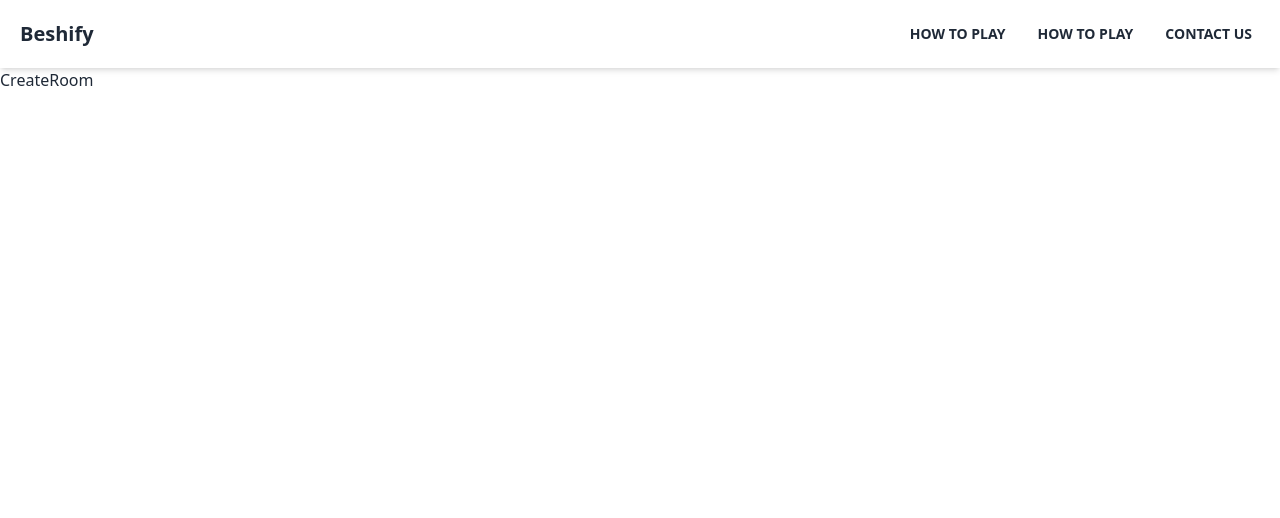
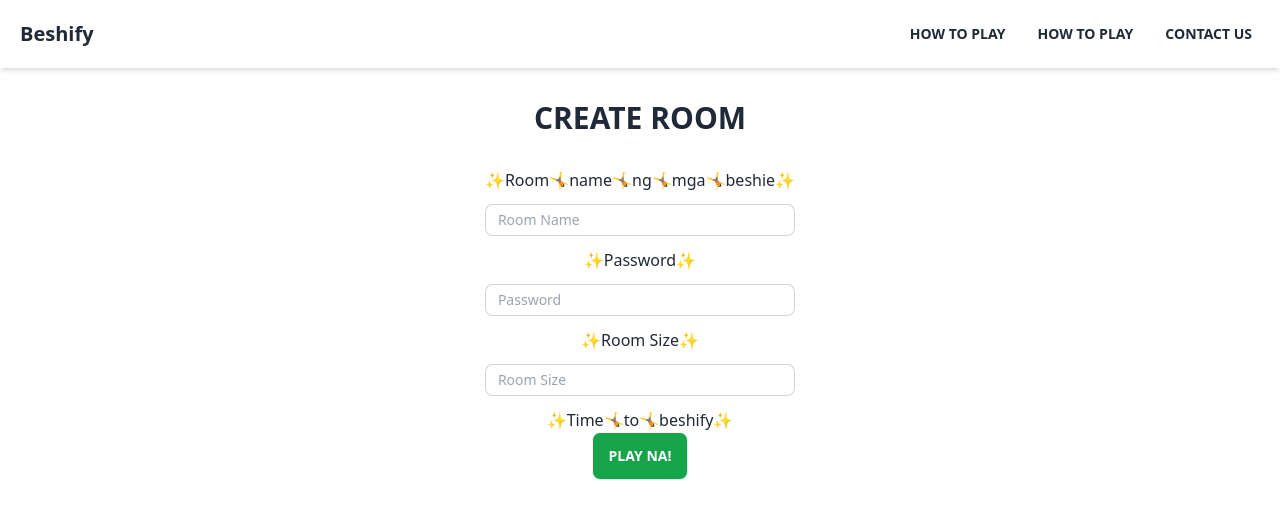
Before and after one commit to FWDP/beshify-game-frontend, a React (Vite) app: page /create-room in a window 1280 px wide. Shown: the top 518 px of the page. Built offline with nearby package versions, Linux system fonts and the light colour scheme.

Commit message:
feat(createroom.tsx): create a basic form (time limit not yet included) for creating rooms

```diff
--- a/src/pages/CreateRoom.tsx
+++ b/src/pages/CreateRoom.tsx
@@ -1,5 +1,58 @@
+import { useForm } from "react-hook-form";
+
 const CreateRoom = () => {
-  return <div>CreateRoom</div>;
+  const { register, handleSubmit } = useForm();
+
+  const onSubmit = handleSubmit((d) => console.log(d));
+
+  return (
+    <div className="flex justify-center">
+      {/* eslint-disable-next-line @typescript-eslint/no-misused-promises */}
+      <form onSubmit={onSubmit} className="text-center">
+        <h1 className="font-bold text-3xl m-8">CREATE ROOM</h1>
+        <label className="flex flex-col">
+          ✨Room🤸name🤸ng🤸mga🤸beshie✨
+          <input
+            type="text"
+            placeholder="Room Name"
+            className="input input-bordered input-sm w-full max-w-xs my-3"
+            {...register("roomName")}
+          />
+        </label>
+        <label className="flex flex-col">
+          ✨Password✨
+          <input
+            type="password"
+            placeholder="Password"
+            className="input input-bordered input-sm w-full max-w-xs my-3"
+            {...register("password")}
+          />
+        </label>
+        <label className="flex flex-col">
+          ✨Room Size✨
+          <input
+            type="text"
+            placeholder="Room Size"
+            className="input input-bordered input-sm w-full max-w-xs my-3"
+            {...register("roomSize")}
+          />
+        </label>
+        <div>✨Time🤸to🤸beshify✨</div>
+        {/* <label className="flex flex-col">
+          <input
+            type="text"
+            placeholder="Room Size"
+            className="input input-bordered input-sm w-full max-w-xs"
+            {...register("roomSize")}
+          />
+        </label> */}
+
+        <button type="submit" className="btn bg-green-600 text-white">
+          PLAY NA!
+        </button>
+      </form>
+    </div>
+  );
 };
 
 export default CreateRoom;
```
